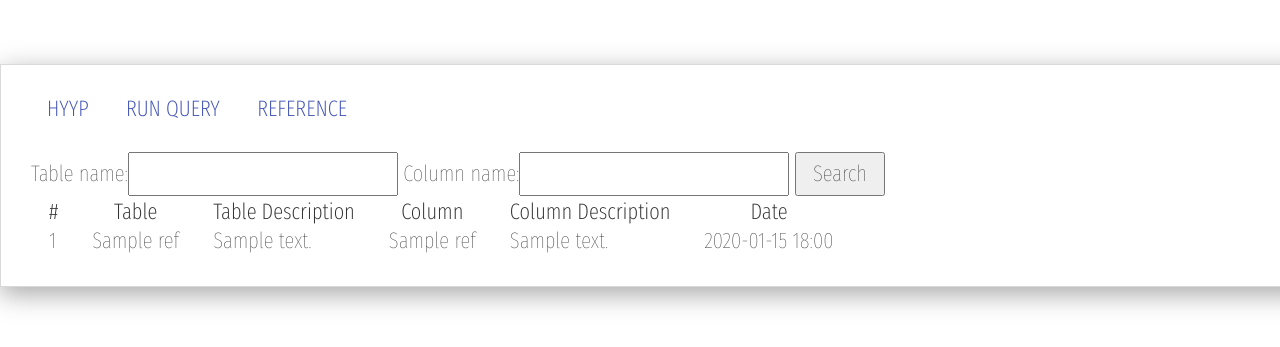
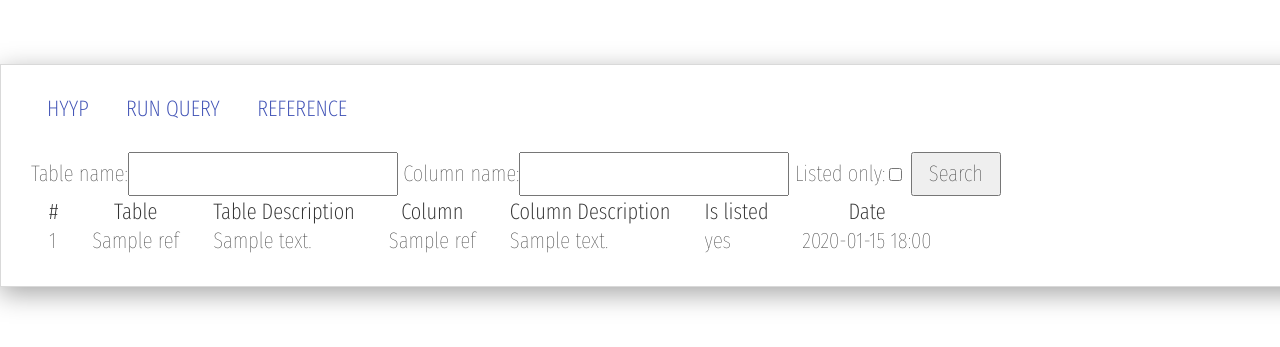
Before and after one commit to ariunbayar/query-store, a Django app: page /reference/ in a window 1280 px wide; the page is wider, and only the part inside the window is pictured. Shown: the top 347 px of that part. Run offline with Django 3.2, Linux system fonts and the light colour scheme; tables that the repository leaves empty hold one stand-in row (values such as "Sample post").

Commit message:
Search by listed ref tables

```diff
--- a/query/forms.py
+++ b/query/forms.py
@@ -4,3 +4,4 @@ from django import forms
 class ReferenceFilterForm(forms.Form):
     table_name = forms.CharField(max_length=250, required=False)
     column_name = forms.CharField(max_length=250, required=False)
+    is_listed = forms.BooleanField(required=False, label="Listed only")
--- a/query/models.py
+++ b/query/models.py
@@ -23,6 +23,8 @@ class Ref(models.Model):
     column_name = models.CharField(max_length=250)
     column_description = models.CharField(max_length=250)
     column_description2 = models.CharField(max_length=250)
+
+    is_listed = models.BooleanField()
 
     created_at = models.DateTimeField(auto_now_add=True)
     updated_at = models.DateTimeField(auto_now=True)
--- a/query/templates/query/reference.html
+++ b/query/templates/query/reference.html
@@ -16,17 +16,19 @@
             <th>Table Description</th>
             <th>Column</th>
             <th>Column Description</th>
+            <th>Is listed</th>
             <th>Date</th>
         </tr>
     </thead>
     <tbody>
         {% for ref in refs %}
         <tr>
-            <td>{{ forloop.revcounter }}</td>
+            <td>{{ forloop.counter }}</td>
             <td>{{ ref.table_name }}</td>
             <td>{{ ref.table_description }}</td>
             <td>{{ ref.column_name }}</td>
             <td>{{ ref.column_description }}</td>
+            <td>{% if ref.is_listed %}yes{% endif %}</td>
             <td>{{ ref.updated_at | date:'Y-m-d H:i'}}</td>
         </tr>
         {% endfor %}
--- a/query/views.py
+++ b/query/views.py
@@ -188,6 +188,8 @@ def reference(request):
                 refs = refs.filter(table_name__icontains=form.cleaned_data['table_name'])
             if form.cleaned_data['column_name']:
                 refs = refs.filter(column_name__icontains=form.cleaned_data['column_name'])
+            if form.cleaned_data['is_listed'] == True:
+                refs = refs.filter(is_listed=form.cleaned_data['is_listed'])
 
     else:
         form = ReferenceFilterForm()
```
Also changed, not shown: query/migrations/0007_ref_is_listed.py (added).
